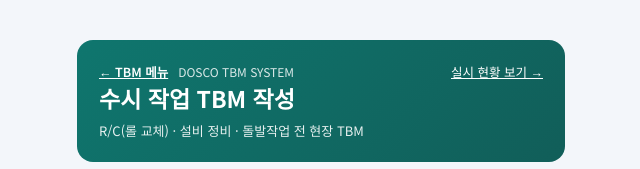
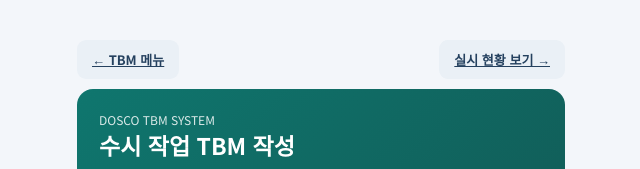
Before and after one commit to seongchangbaik-ship-it/DOSCO_TBM_SYSTEM, a Next.js app: page /tbm/spot in a window 1280 px wide. Shown: the top 169 px of the page, without its empty margins (319-959 px from the left). Built offline with nearby package versions, Linux system fonts and the light colour scheme; no server answers; the database is empty.

Commit message:
Move TBM menu and status links above spot TBM banner

```diff
--- a/app/tbm/spot/page.tsx
+++ b/app/tbm/spot/page.tsx
@@ -329,11 +329,16 @@ export default function SpotTbmCreatePage() {
 
   return (
     <main className="mobile">
+            <div className="row between" style={{ marginBottom: 10 }}>
+        <Link href="/tbm-main" className="btn secondary">
+          ← TBM 메뉴
+        </Link>
+        <Link href="/tbm/status" className="btn secondary">
+          실시 현황 보기 →
+        </Link>
+      </div>
       <div className="mobilehero" style={{ background: "linear-gradient(135deg, #0f766e, #115e59)" }}>
-        <div className="row between"><div style={{ display: "flex", alignItems: "center", gap: 10 }}><Link href="/tbm-main" style={{ color: "#fff", fontSize: 12.5, textDecoration: "underline", fontWeight: 600 }}>← TBM 메뉴</Link><span style={{ fontSize: 12, opacity: 0.85 }}>DOSCO TBM SYSTEM</span></div>
-          <Link href="/tbm/status" style={{ color: "#fff", fontSize: 12.5, textDecoration: "underline" }}>
-            실시 현황 보기 →
-          </Link>
+        <div className="row between"><span style={{ fontSize: 12, opacity: 0.85 }}>DOSCO TBM SYSTEM</span>
         </div>
         <h1>수시 작업 TBM 작성</h1>
         <div style={{ fontSize: 13, opacity: 0.9 }}>R/C(롤 교체) · 설비 정비 · 돌발작업 전 현장 TBM</div>
```
